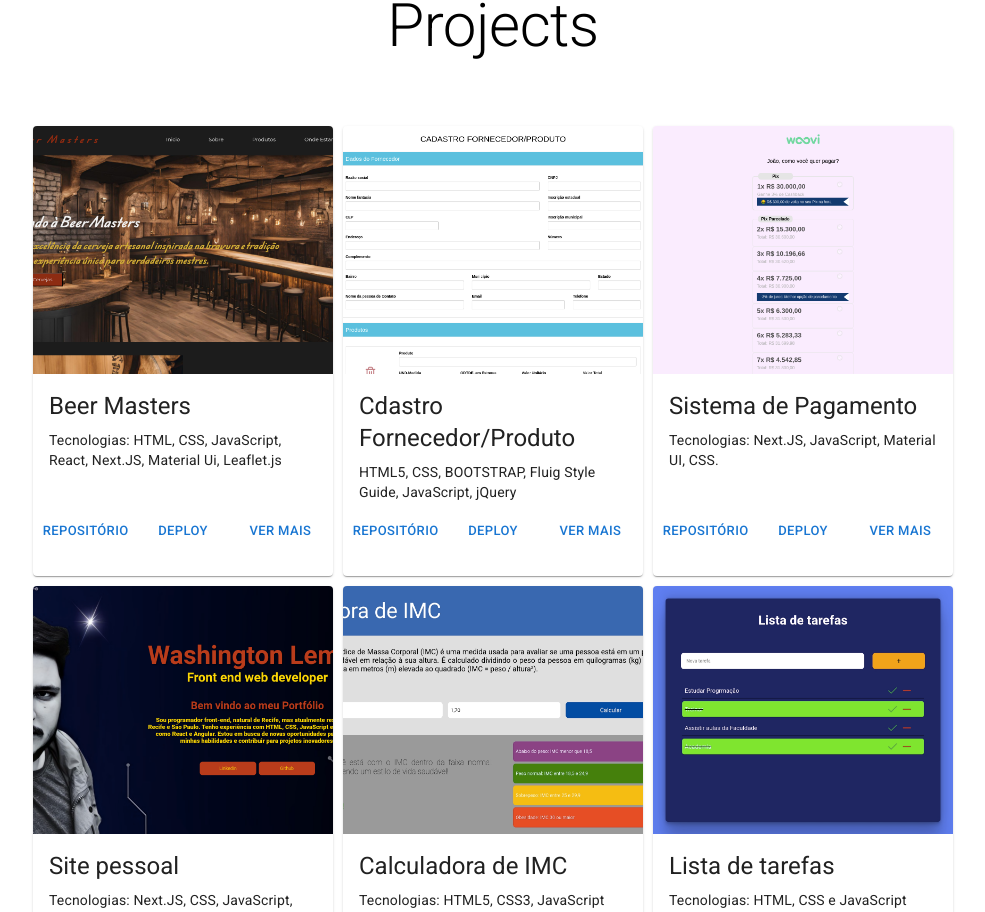
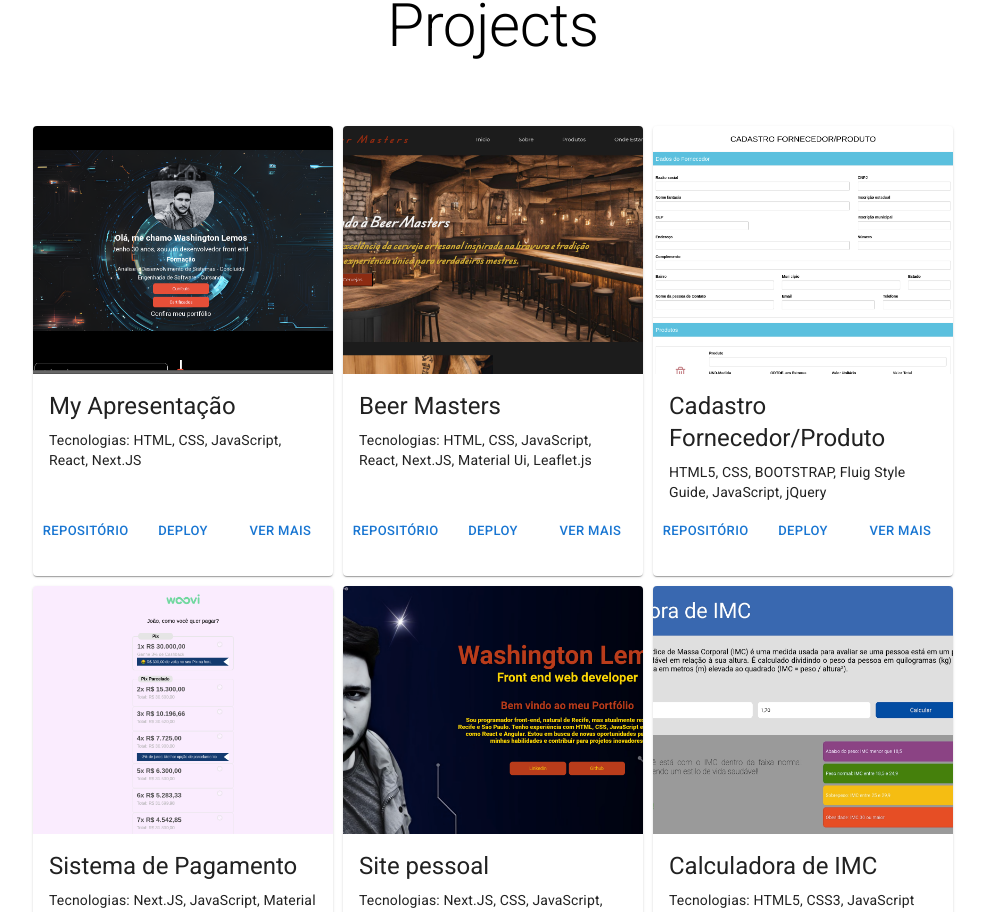
Before and after one commit to lemosdiego/new-portfolio, a Next.js app: page / in a window 1280 px wide. Shown: the part 874-1786 px from the top of the page, without its empty margins (147-1132 px from the left). Built offline with nearby package versions, Linux system fonts and the light colour scheme.

Commit message:
Adicionando projeto, fazendo correção de ortografia

```diff
--- a/src/app/components/card/Card.js
+++ b/src/app/components/card/Card.js
@@ -23,7 +23,6 @@ const ImgMediaCard = ({ cardData }) => {
     left: "50%",
     transform: "translate(-50%, -50%)",
     width: 600,
-    height: 300,
     bgcolor: "background.paper",
     border: "2px solid #000",
     boxShadow: 24,
--- a/src/app/data/dataBase.js
+++ b/src/app/data/dataBase.js
@@ -1,6 +1,17 @@
 export const dataBase = [
   {
     id: 1,
+    title: "My Apresentação",
+    description: "Tecnologias: HTML, CSS, JavaScript, React, Next.JS",
+    image: "/projetos/codigocerto.png",
+    modalTitle: "Apresentação pessoal",
+    modalDescription:
+      "O projeto My Apresentação foi desenvolvido como parte da trilha front-end do Código Certo, utilizando tecnologias como JavaScript, React e CSS. O principal objetivo deste projeto é criar uma apresentação pessoal interativa, destacando as habilidades, experiências e informações relevantes do desenvolvedor. O projeto foi elaborado com foco em design responsivo e usabilidade, proporcionando uma navegação intuitiva e visualmente agradável. A estrutura do projeto permite que as informações sejam organizadas de forma clara e dinâmica, oferecendo uma experiência envolvente para os visitantes.",
+    buttonLink2: "https://github.com/lemosdiego/presentation-app.git",
+    buttonLink3: "https://presentation-app-iota.vercel.app/",
+  },
+  {
+    id: 2,
     title: "Beer Masters",
     description:
       "Tecnologias: HTML, CSS, JavaScript, React, Next.JS, Material Ui, Leaflet.js",
@@ -12,8 +23,8 @@ export const dataBase = [
     buttonLink3: "https://beer-masters.vercel.app/",
   },
   {
-    id: 2,
-    title: "Cdastro Fornecedor/Produto",
+    id: 3,
+    title: "Cadastro Fornecedor/Produto",
     description: "HTML5, CSS, BOOTSTRAP, Fluig Style Guide, JavaScript, jQuery",
     image: "/projetos/printproject.png",
     modalTitle: "CADASTRO FORNECEDOR/PRODUTO",
@@ -23,7 +34,7 @@ export const dataBase = [
     buttonLink3: "https://vflows-teste.vercel.app/",
   },
   {
-    id: 3,
+    id: 4,
     title: "Sistema de Pagamento",
     description: "Tecnologias: Next.JS, JavaScript, Material UI, CSS.",
     image: "/projetos/pagamento.png",
@@ -34,7 +45,7 @@ export const dataBase = [
     buttonLink3: "https://desafio-front-end-woovi-kappa.vercel.app/",
   },
   {
-    id: 4,
+    id: 5,
     title: "Site pessoal",
     description: "Tecnologias: Next.JS, CSS, JavaScript, media queries",
     image: "/projetos/site3.png",
@@ -45,7 +56,7 @@ export const dataBase = [
     buttonLink3: "https://portfolioatalizado.vercel.app/",
   },
   {
-    id: 5,
+    id: 6,
     title: "Calculadora de IMC",
     description: "Tecnologias: HTML5, CSS3, JavaScript",
     image: "/projetos/calculadoraImc.png",
@@ -56,7 +67,7 @@ export const dataBase = [
     buttonLink3: "https://imc-delta-seven.vercel.app/",
   },
   {
-    id: 6,
+    id: 7,
     title: "Lista de tarefas",
     description: "Tecnologias: HTML, CSS e JavaScript",
     image: "/projetos/todoList.png",
@@ -67,7 +78,7 @@ export const dataBase = [
     buttonLink3: "https://tarefas-diarias-omega.vercel.app/",
   },
   {
-    id: 7,
+    id: 8,
     title: "Quizz Angular",
     description: "Tecnologias: Framework Angular",
     image: "/projetos/quizz.png",
@@ -78,7 +89,7 @@ export const dataBase = [
     buttonLink3: "https://quizz-angular-nine.vercel.app/",
   },
   {
-    id: 8,
+    id: 9,
     title: "Previsão do tempo",
     description: "Tecnologias: HTML, CSS, JavaScript API",
     image: "/projetos/previsao.png",
@@ -89,7 +100,7 @@ export const dataBase = [
     buttonLink3: "https://previsao-do-tempo-mu.vercel.app/",
   },
   {
-    id: 9,
+    id: 10,
     title: "Calculadora",
     description: "Tecnologias: HTML, CSS, JavaScript",
     image: "/projetos/Calculadora.png",
@@ -100,7 +111,7 @@ export const dataBase = [
     buttonLink3: "https://calculadora-liard-ten.vercel.app/",
   },
   {
-    id: 10,
+    id: 11,
     title: "Site Android",
     description: "Tecnologias: HTML e CSS",
     image: "/projetos/android.png",
@@ -111,7 +122,7 @@ export const dataBase = [
     buttonLink3: "https://projeto-android-lime.vercel.app/",
   },
   {
-    id: 11,
+    id: 12,
     title: "Portfolio",
     description: "Tecnologias: HTML, CSS e JavaScript",
     image: "/projetos/projectportfolio.png",
```
Also changed, not shown: public/projetos/codigocerto.png (added).
